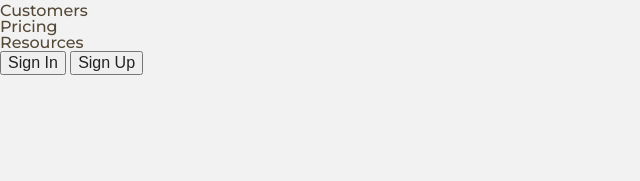
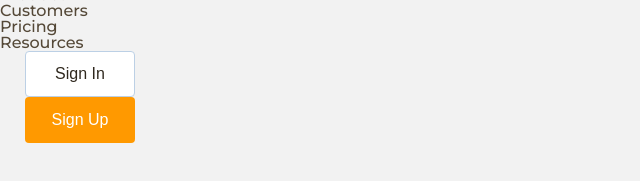
Before and after one commit to dmpro91/beetroot, a plain HTML site: page index.html in a window 1280 px wide. Shown: the part 45-226 px from the top of the page, without its empty margins (0-640 px from the left). Drawn offline with Linux system fonts and the light colour scheme.

Commit message:
added css for buttons

```diff
--- a/index.html
+++ b/index.html
@@ -25,7 +25,7 @@
                 <li>Resources</li>
             </ul>
         </nav>
-        <button class="primary-button">Sign In</button>
+        <button class="primary-button-gray">Sign In</button>
         <button class="primary-button">Sign Up</button>
     </header>
 </body>
--- a/style.css
+++ b/style.css
@@ -33,3 +33,38 @@ h3 {
 h4 {
     font-weight: 700;
 }
+
+button {
+    background: #FF9900;
+    color: #ffffff ;
+    display: flex;
+    flex-direction: row;
+    justify-content: center;
+    align-items: center;
+    padding: 13px 25px;
+    margin-left: 25px;
+    font-size: 16px;
+    border: #FF9900;
+    width: 110px;
+    height: 46px;
+    border-radius: 4px;
+}
+
+button:hover {
+   opacity: 0.8;
+}
+
+.primary-button-gray {
+    background: #ffffff;
+    color:#2F281E ;
+    border: 1px solid #BCD0E5;
+}
+
+.primary-button-gray:hover {
+    background: #f5f4f4;
+}
+
+.secondary-button {
+    width: 180px;
+    height: 50px;
+}
```
